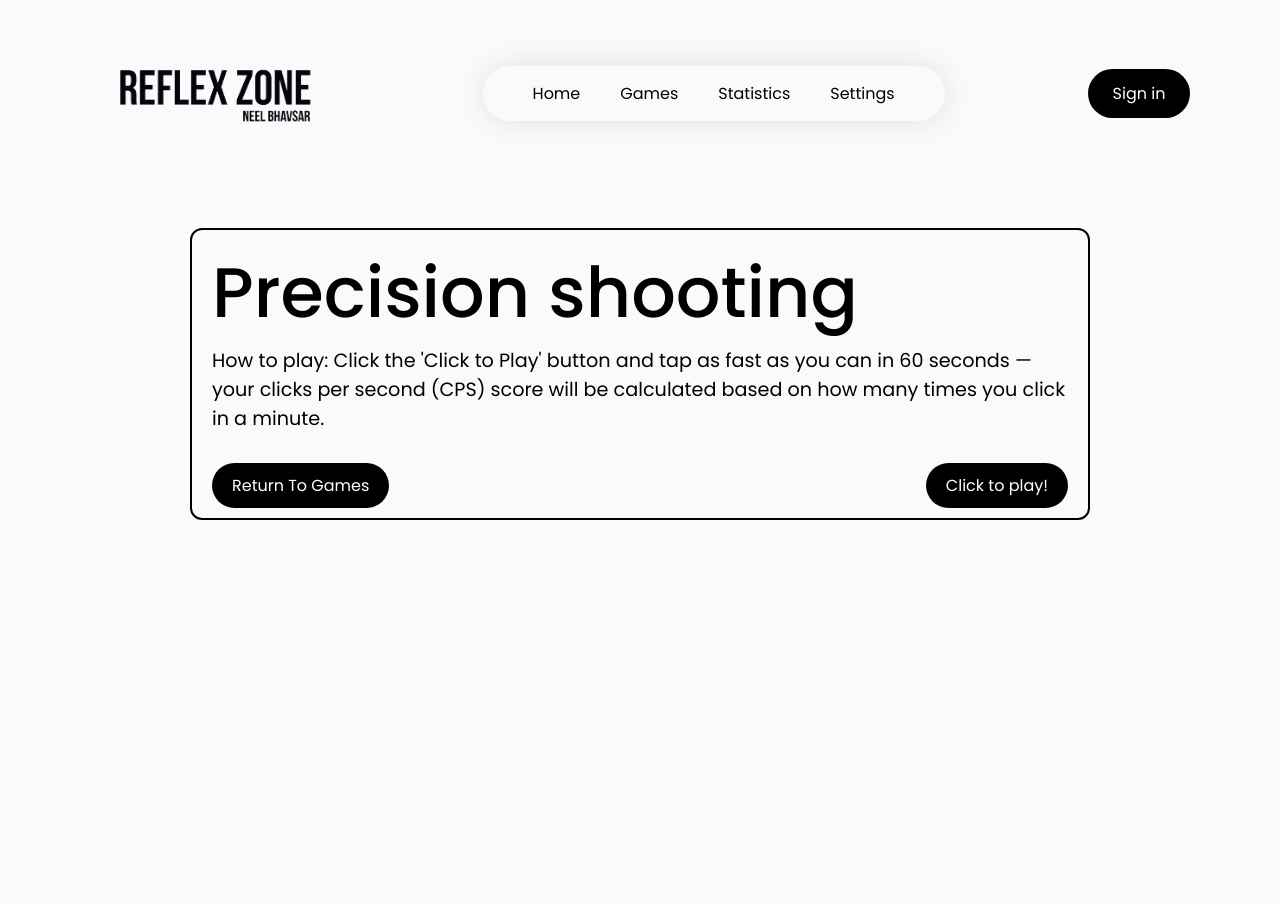
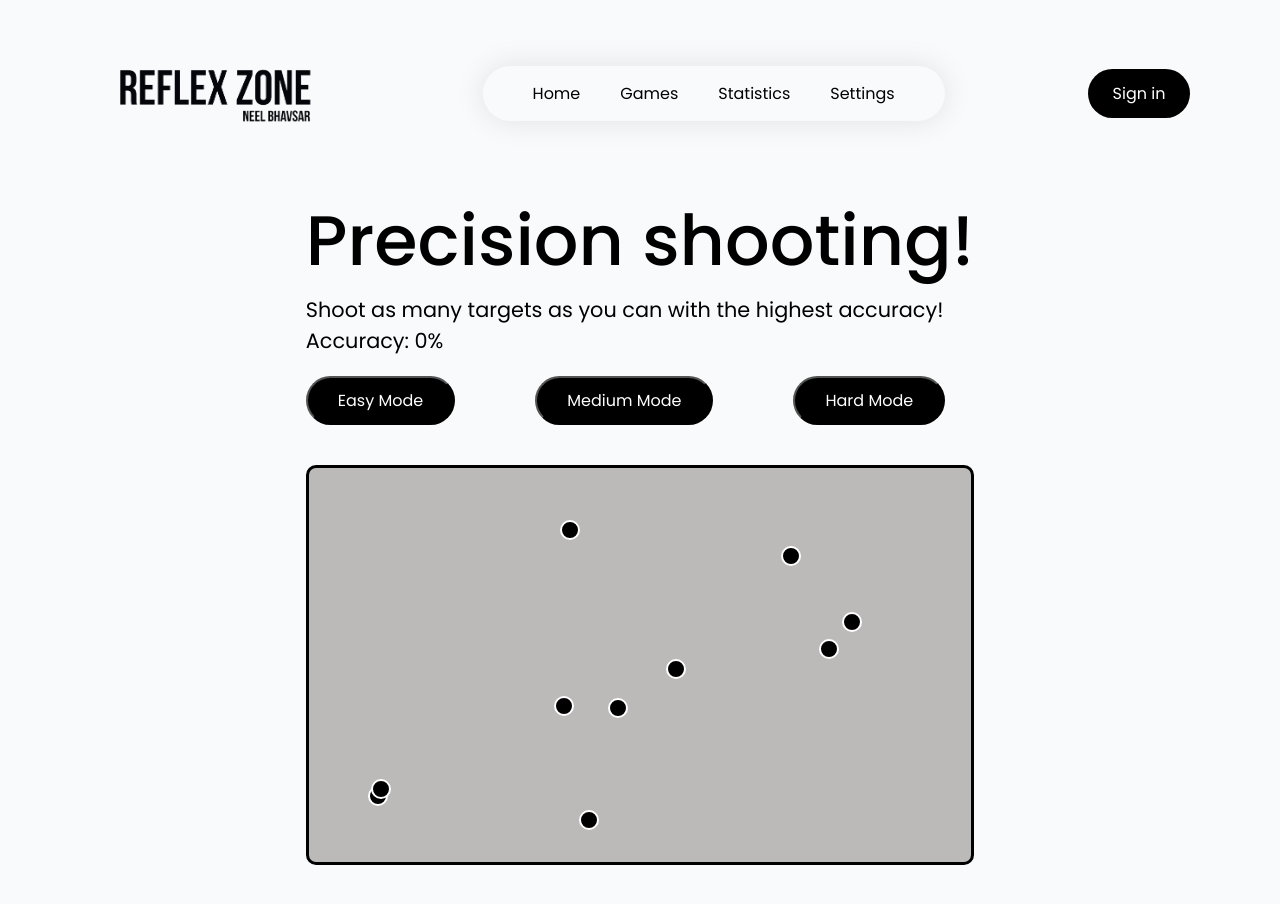
Before and after one commit to NeelBhavsar1/ReflexZone, a React (Vite) app: page /precision-challenge in a window 1280 px wide. Both pictures are taken after a click on the button "Click to play!". Before the commit the page ends 800 px from the top, so only its background shows below. Built offline with nearby package versions, Linux system fonts and the light colour scheme.

Commit message:
added new gamemode

```diff
--- a/src/App.jsx
+++ b/src/App.jsx
@@ -11,6 +11,7 @@ import Precision from './pages/game-pages/Precision'
 import './index.css'
 import MovingTargets from './pages/game-pages/MovingTargets'
 import ReactionTime from './pages/game-pages/ReactionTime'
+import Signin from './pages/Signin'
 
 
 
@@ -28,6 +29,7 @@ const App = () => {
         <Route path='/precision-challenge' element={<Precision />}></Route>
         <Route path='/moving-targets-challenge' element={<MovingTargets />}></Route>
         <Route path='/reaction-time-test' element={<ReactionTime />}></Route>
+        <Route path='/signin' element={<Signin />}></Route>
 
         <Route path='*' element={<NotFound/>}></Route>
 
--- a/src/components/NavBar.css
+++ b/src/components/NavBar.css
@@ -28,6 +28,7 @@ a.active {
     color: white;
 }
 
+/*
 .navbar-container button {
     background: #000;
     color: #fff;
@@ -40,7 +41,27 @@ a.active {
     transition: transform 0.3s ease, filter 0.3s ease;
 }
 
+
+
 .navbar-container button:hover {
     transform: scale(1.1);
     filter: brightness(1.4);
 }
+*/
+
+.navbar-btn {
+  background: #000;
+    color: #fff;
+    padding: 12px 25px;
+    border: 0;
+    outline: 0;
+    border-radius: 30px;
+    font-size: 16px;
+    cursor: pointer;
+    transition: transform 0.3s ease, filter 0.3s ease;
+}
+
+.navbar-btn:hover {
+    transform: scale(1.1);
+    filter: brightness(1.4);
+}
--- a/src/components/NavBar.jsx
+++ b/src/components/NavBar.jsx
@@ -15,7 +15,7 @@ function NavBar() {
                 <NavLink to='/statistics'><li>Statistics</li></NavLink>
                 <NavLink to='/settings'><li>Settings</li></NavLink>
             </ul>
-            <button>Sign in</button>
+            <Link to='/signin' className='navbar-btn'>Sign in</Link>
         </div>
     )
 }
--- /dev/null
+++ b/src/components/playinggamecomponents/precisionGame/PrecisionGame.css
@@ -0,0 +1,57 @@
+.precision-container {
+    display: flex;
+    justify-content: center;
+    align-items: left;
+    flex-direction: column;
+    margin-bottom: 40px;
+}
+
+.precision-info {
+    font-size: 1.3rem;
+}
+
+.precision-buttons-mode {
+    display: flex;
+    justify-content: space-between;
+    width: fit-content;
+    gap: 80px;
+    margin-top: 10px;
+}
+
+.precision-buttons-mode button {
+    gap: 20px;
+    background-color: black;
+    padding: 10px 30px;
+    border-radius: 30px;
+    font-size: 16px;
+    color: white;
+    margin-top: 10px;
+
+    transition: transform 0.3s ease, filter 0.3s ease;
+}
+
+.precision-buttons-mode button:hover {
+    transform: scale(1.1);
+    filter: brightness(1.4);
+}
+
+.precision-box {
+    border: 3px solid black;
+    margin-top: 40px;
+    min-width: 600px;
+    min-height: 400px;
+    position: relative;
+    border-radius: 10px;
+    background-color: #bcb9b9;
+}
+
+
+.precision-dot {
+  width: 20px;
+  height: 20px;
+  background-color: black;
+  border-radius: 50%;
+  position: absolute;
+  border: 2px solid white;
+
+}
--- /dev/null
+++ b/src/components/playinggamecomponents/precisionGame/PrecisionGame.jsx
@@ -0,0 +1,96 @@
+import React, { useEffect, useState } from 'react'
+import './PrecisionGame.css'
+
+const PrecisionGame = () => {
+
+
+  const [dots, setDots] = useState([])
+  const [hits, setHits] = useState(0)
+  const [clicksFired, setClicksFired] = useState(0)
+
+  const accuracy = clicksFired === 0 ? 0 : ((hits / clicksFired) * 100).toFixed(1)
+
+
+  const generateRandomDots = (count) => {
+    const boxWidth = 600
+    const boxHeight = 400
+    const dotSize = 30
+
+    const newDots = []
+
+    for (let i = 0; i < count; i++) {
+      //constraints for spawning dots in the container, code below
+      const left = Math.random() * (boxWidth - dotSize)
+      const top = Math.random() * (boxHeight - dotSize)
+
+      const dot = {
+        id: i,
+        left: left,
+        top: top,
+      }
+      newDots.push(dot)
+    }
+    setDots(newDots)
+  }
+
+  const handleDotClick = (id) => {
+    setHits(hits + 1)
+    setClicksFired(clicksFired + 1)
+    setDots((prev) => prev.filter((dot) => dot.id !== id))
+  }
+
+  const handleBoxClick = (e) => {
+    if (dots.length > 0 && !e.target.classList.contains('precision-dot')) {
+      setClicksFired(clicksFired + 1)
+    }
+  }
+
+  useEffect(() => {
+    generateRandomDots(10)
+  }, [])
+
+  return (
+    <div className='precision-container'>
+        <div className='precision-info'>
+            <h1>Precision shooting!</h1>
+            <p>Shoot as many targets as you can with the highest accuracy!</p>
+            <p>Accuracy: {accuracy}%</p>
+        </div>
+
+        <div className='precision-buttons-mode'>
+          <button onClick={() => generateRandomDots(5)}>Easy Mode</button>
+          <button onClick={() => generateRandomDots(10)}>Medium Mode</button>
+          <button onClick={() => generateRandomDots(20)}>Hard Mode</button>
+        </div>
+
+
+      <div className='precision-box' onClick={handleBoxClick}>
+
+        {(() => {
+          const dotElements = []
+
+          for (let i = 0; i < dots.length; i++) {
+            const dot = dots[i]
+
+            const dotStyle = {
+              top: dot.top + 'px',
+              left: dot.left + 'px'
+            }
+            dotElements.push(
+              <div
+                key={dot.id}
+                className='precision-dot'
+                style={dotStyle}
+                onClick={() => handleDotClick(dot.id)}
+              ></div>
+            )
+          }
+          return dotElements
+        })()}
+      </div>
+
+    </div>
+  )
+}
+
+export default PrecisionGame
--- a/src/components/playinggamecomponents/reactiontimeGame/ReactionTimeGame.jsx
+++ b/src/components/playinggamecomponents/reactiontimeGame/ReactionTimeGame.jsx
@@ -8,12 +8,12 @@ const ReactionTimeGame = () => {
   const navigate = useNavigate()
 
   const resetGame = () => {
-  setGameStarted(false)
+  setGameStarted(false) //start game or not
   setSignalShown(false)
-  setStartTime(null)
-  setReactionTime(0)
-  setMessage("Click the box to start!")
-  setClickable(true)
+  setStartTime(null) //logic for reaction test
+  setReactionTime(0) //initial score
+  setMessage("Click the box to start!") //display message on screen
+  setClickable(true) //disable button or not
 }
 
   const [reactionTime, setReactionTime] = useState(0)
@@ -33,6 +33,8 @@ const ReactionTimeGame = () => {
     if (!gameStarted) {
       console.log("ReactionTime game has started!")
       setGameStarted(true)
+      setClickable(false)
+      setMessage("Game has started!")
 
       const randomDelay = Math.floor(Math.random() * 3000) + 2000;
 
@@ -51,6 +53,7 @@ const ReactionTimeGame = () => {
       setClickable(false)
 
     } else {
+      //redundant, not needed since setClickable set to false in early section to fix a bug i cannot debug
       setMessage("Too soon! Wait for the green signal")
       setClickable(false)
 
--- a/src/index.css
+++ b/src/index.css
@@ -87,6 +87,13 @@ a {
   margin-top: 2vh;
 }
 
+.add-on {
+  font-size: 2rem;
+  font-weight: bold;
+  text-align: center;
+  margin-top: 30px;
+}
+
 .games-information p {
   font-size: 1.3rem;
 }
--- a/src/pages/Games.jsx
+++ b/src/pages/Games.jsx
@@ -27,12 +27,15 @@ const Games = () => {
         path="/precision-challenge"
         />
 
+        {/*
         <GameBox
         className='game-box'
         title="Moving Targets"
         description="Challenge your accuracy by shooting targets that move unpredictably."
         path="/moving-targets-challenge"
         />
+        */}
+
 
         <GameBox
         className='game-box'
@@ -40,10 +43,9 @@ const Games = () => {
         description="Measure how quickly you can respond to visual cues in this fast-paced test."
         path="/reaction-time-test"
         />
+      </div>
 
-
-
-      </div>
+      <p className='add-on'>More gamemodes coming soon!</p>
 
 
     </div>
--- /dev/null
+++ b/src/pages/Signin.jsx
@@ -0,0 +1,10 @@
+import React from 'react'
+import '../index.css'
+
+const Signin = () => {
+  return (
+    <div>Signin</div>
+  )
+}
+
+export default Signin
--- a/src/pages/game-pages/ClicksPerSecond.jsx
+++ b/src/pages/game-pages/ClicksPerSecond.jsx
@@ -20,7 +20,7 @@ const ClicksPerSecond = () => {
       { !isPlaying ? (
         <GameScreen
         title="Clicks Per Second (CPS)"
-        description="Click the 'Click to Play' button and tap as fast as you can in 60 seconds — your clicks per second (CPS) score will be calculated based on how many times you click in a minute."
+        description="Click the 'Click to Play' button and tap as fast as you can in 10 seconds — your clicks per second (CPS) score will be calculated based on how many times you click in a minute."
         onStart={handleStart}
         />
 
--- a/src/pages/game-pages/Precision.jsx
+++ b/src/pages/game-pages/Precision.jsx
@@ -1,18 +1,33 @@
 import React, { useState } from 'react'
 import '../../index.css'
 import GameScreen from '../../components/GameScreen'
+import PrecisionGame from '../../components/playinggamecomponents/precisionGame/PrecisionGame'
 
 
 const Precision = () => {
 
+  const [isPlaying, setIsPlaying] = useState(false)
+
+  const handleStart = () => {
+    setIsPlaying(!isPlaying)
+  }
+
   return (
 
     <div>
+
+      {isPlaying ? (
+        <PrecisionGame />
+      ) : (
+
       <GameScreen
       title="Precision shooting"
-      description="Click the 'Click to Play' button and tap as fast as you can in 60 seconds — your clicks per second (CPS) score will be calculated based on how many times you click in a minute."
+      description="Click the 'Click to Play' button and accurately shoot all of the targets on the screen. There are currently 3 mode: Easy, Medium, and Hard. Choose the mode based on your confidence, the aim of the game is so increase your accuracy, so take all the time you need. Good luck!"
+      onStart={handleStart}
+      />
 
-      />
+      )}
+
     </div>
   )
 }
```
